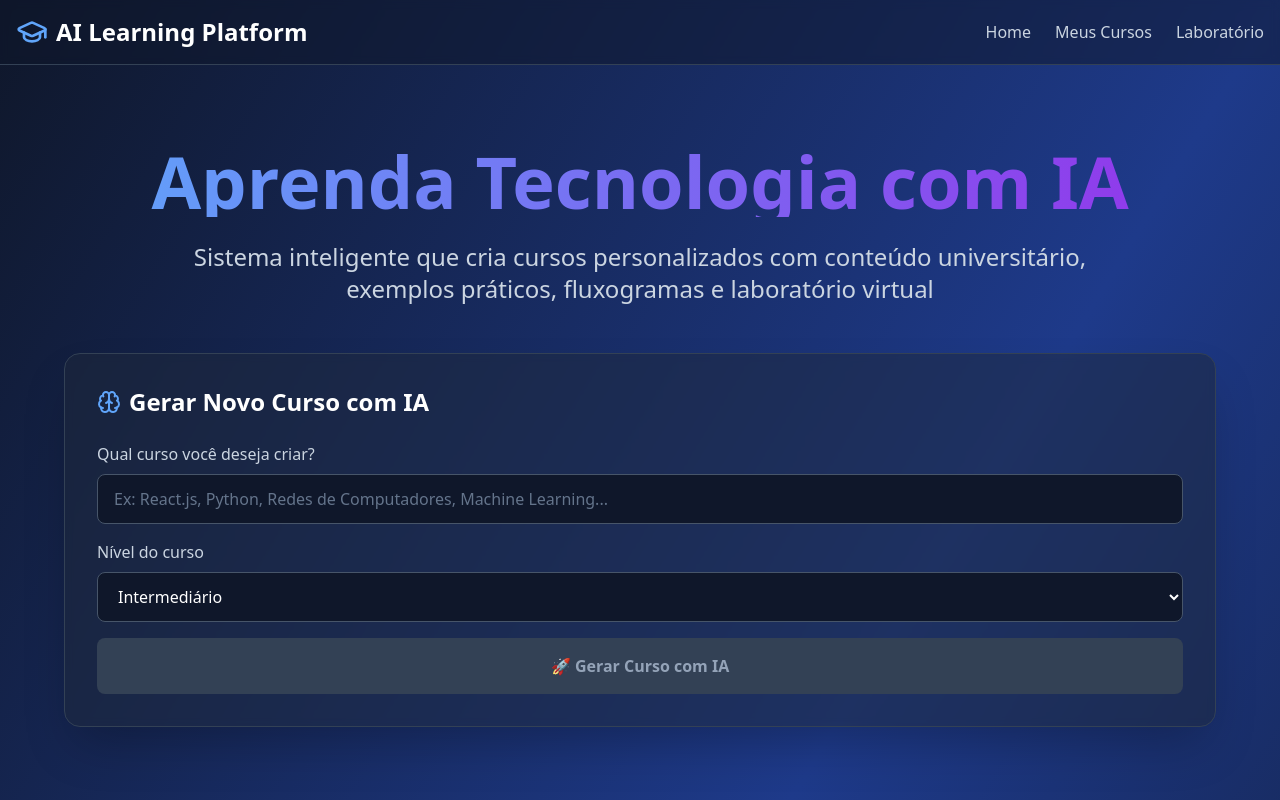
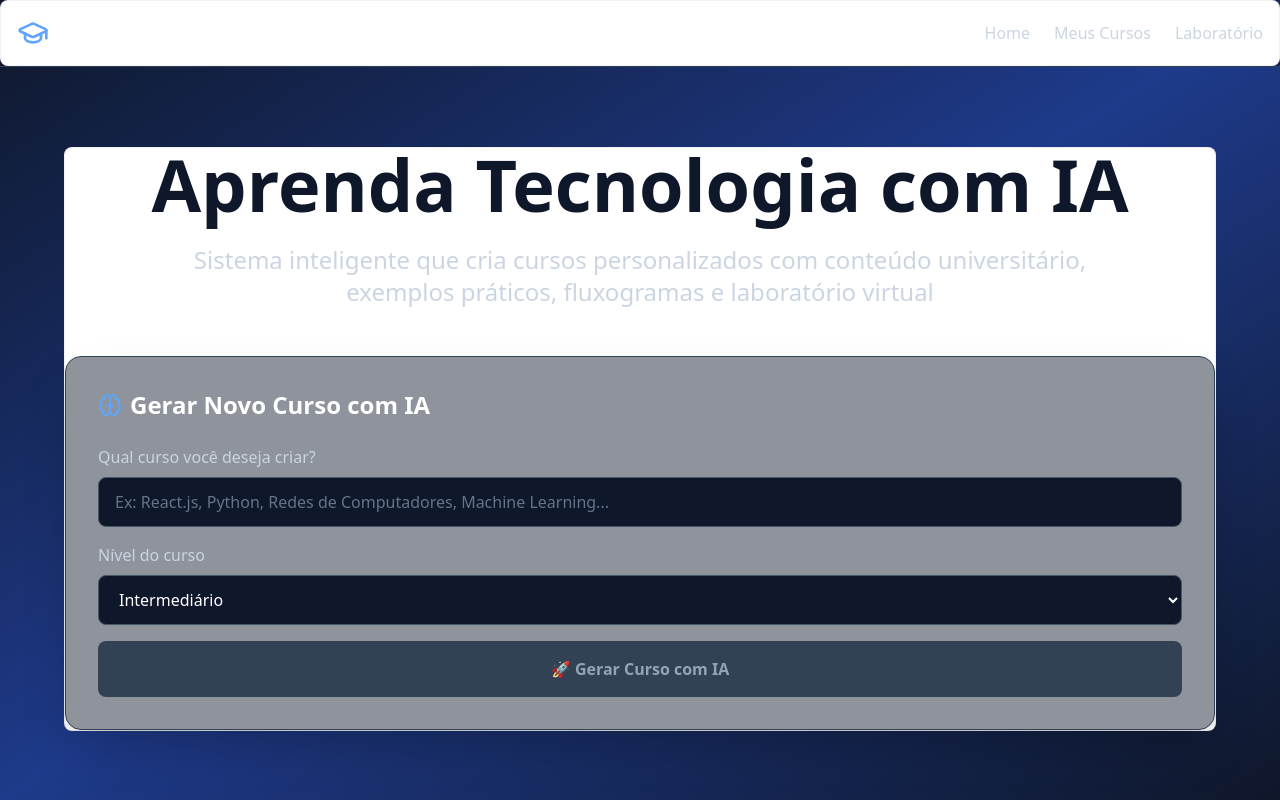
Before and after one commit to Vicpon22/-DevmapAI, a Next.js app: page / in a window 1280 px wide. Shown: the top 800 px of the page. Built offline with nearby package versions, Linux system fonts and the light colour scheme.

Commit message:
fix: remove dependency on border-border utility; use CSS variables

```diff
--- a/app/globals.css
+++ b/app/globals.css
@@ -1,48 +1,75 @@
+/* app/globals.css
+
+   Replaced usage of the Tailwind `border-border` utility with CSS custom
+   properties so the border color can be controlled by theme variables.
+   This file intentionally avoids using `@apply border-border` so the
+   project no longer depends on a `border-border` utility class.
+*/
+
 @tailwind base;
 @tailwind components;
 @tailwind utilities;
 
-/* Variáveis de tema (ajuste as cores conforme quiser) */
 :root {
-  --background: #0f172a; /* slate-900 */
-  --foreground: #e2e8f0; /* slate-200 */
-  --border: #374151;     /* slate-700 */
+  /* Core theme variables (light mode defaults) */
+  --bg: #ffffff;
+  --fg: #0f172a; /* slate-900 */
+  --muted: #6b7280; /* slate-400 */
+  --border: rgba(15, 23, 42, 0.06); /* subtle light border */
+  --radius-sm: 6px;
+  --radius-md: 8px;
 }
 
-@layer base {
-  /* Removi o `@apply border-border` que estava causando o erro */
-  body {
-    background-color: var(--background);
-    color: var(--foreground);
-  }
+/* Dark theme overrides */
+[data-theme="dark"] {
+  --bg: #0b1221; /* dark background */
+  --fg: #e6eef8; /* light foreground */
+  --muted: #9aa6b2;
+  --border: rgba(226, 238, 248, 0.06); /* subtle dark border */
 }
 
-@layer utilities {
-  .text-gradient {
-    @apply bg-gradient-to-r from-blue-400 to-purple-600 bg-clip-text text-transparent;
-  }
+/* Global resets / base styles */
+html, body, #__next { height: 100%; }
+body {
+  background-color: var(--bg);
+  color: var(--fg);
+  -webkit-font-smoothing: antialiased;
+  -moz-osx-font-smoothing: grayscale;
 }
 
-/* Scrollbar personalizada */
-::-webkit-scrollbar {
-  width: 10px;
-  height: 10px;
+/* Replace @apply border-border with explicit border using CSS variable */
+.border-default {
+  border: 1px solid var(--border);
 }
 
-::-webkit-scrollbar-track {
-  background: #1e293b;
+/* Common components using the CSS variable for borders */
+.container {
+  background: var(--bg);
+  border: 1px solid var(--border);
+  border-radius: var(--radius-md);
 }
 
-::-webkit-scrollbar-thumb {
-  background: #475569;
-  border-radius: 5px;
+.card {
+  background: var(--bg);
+  border: 1px solid var(--border);
+  border-radius: var(--radius-md);
+  padding: 1rem;
 }
 
-::-webkit-scrollbar-thumb:hover {
-  background: #64748b;
+.input, .select, .textarea {
+  background: transparent;
+  border: 1px solid var(--border);
+  border-radius: var(--radius-sm);
+  color: inherit;
+  padding: 0.5rem 0.75rem;
 }
 
-/* Animações suaves */
-* {
-  transition: color 0.2s ease, background-color 0.2s ease;
+/* Utility to opt-in to the CSS-variable based border on elements */
+.u-border {
+  border: 1px solid var(--border) !important;
 }
+
+/* Keep Tailwind component/utility rules intact below if present in project */
+/* Additional project-specific rules that previously used `@apply border-border` should be
+   updated to use `border: 1px solid var(--border)` or the .u-border / .border-default utilities.
+*/
```
